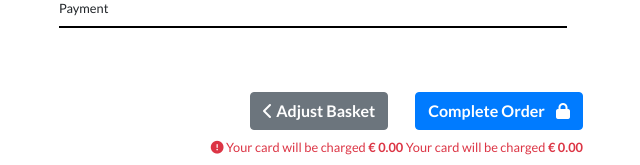
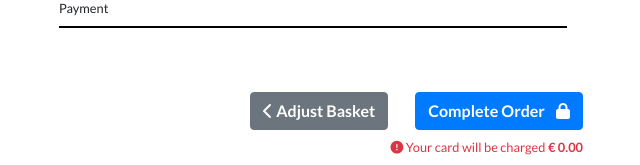
Before and after one commit to redlik/django_sportclub_m4, a Django app: template checkout/templates/checkout/checkout.html in a window 1280 px wide. Shown: the part 925-1090 px from the top of the page, without its empty margins (42-682 px from the left). Run offline with Django 3.2, Linux system fonts and the light colour scheme; tables that the repository leaves empty hold one stand-in row (values such as "Sample post"); the template is opened without the code that fills it: values that come from a table or form of the project are taken from there, most other values are stand-ins (such as "Sample title", 1, 10 or a date in 2020); parts of the project's set-up code (start-up, migrations or seed data) failed here and were passed over; some libraries are stand-ins or nearby versions; some web fonts are replaced.

Commit message:
Removed duplicate line on checkout template

```diff
--- a/checkout/templates/checkout/checkout.html
+++ b/checkout/templates/checkout/checkout.html
@@ -79,7 +79,6 @@
 							<span class="icon">
 								<i class="fas fa-exclamation-circle"></i>
 							</span>
-                            <span>Your card will be charged <strong>€ {{ grand_total|floatformat:2 }}</strong></span>
                             <span>Your card will be charged <strong>€ {{ grand_total|floatformat:2 }}</strong></span>
                         </p>
                     </div>
```
